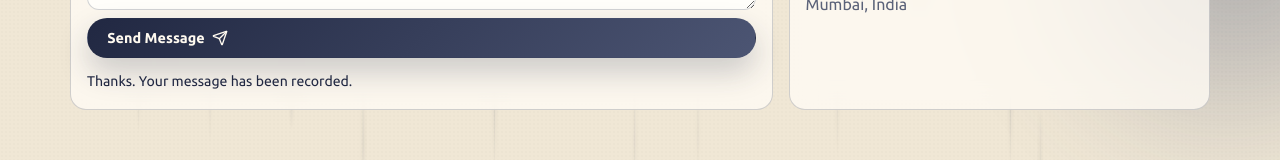
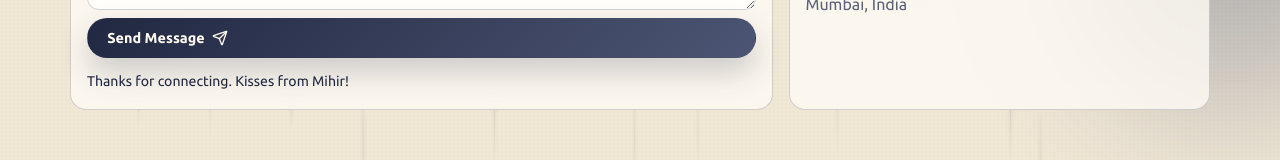
Before and after one commit to itsmierrrrr/Portfolio, a React (Vite) app: page / in a window 1280 px wide. Both pictures are taken after typing "Sample", "name@example.com", "Sample" into the empty fields and a click on the button "Send Message". Shown: the part 5231-5391 px from the top of the page. Built offline with nearby package versions, Linux system fonts and the light colour scheme.

Commit message:
update contact

```diff
--- a/src/components/Contact.jsx
+++ b/src/components/Contact.jsx
@@ -43,7 +43,7 @@ function Contact() {
             Send Message <Send size={16} />
           </button>
 
-          {isSent && <p className="sent-message">Thanks. Your message has been recorded.</p>}
+          {isSent && <p className="sent-message">Thanks for connecting. Kisses from Mihir!</p>}
         </motion.form>
 
         <motion.div
```
